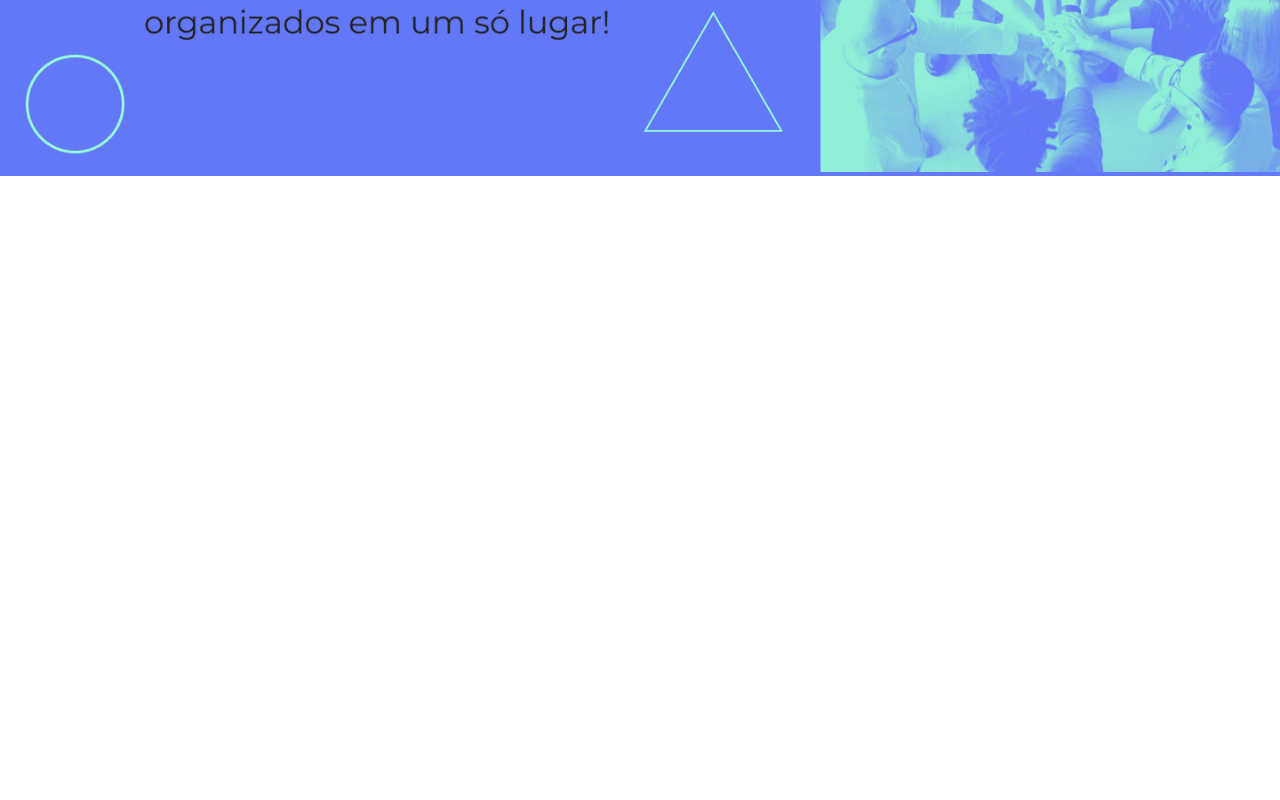
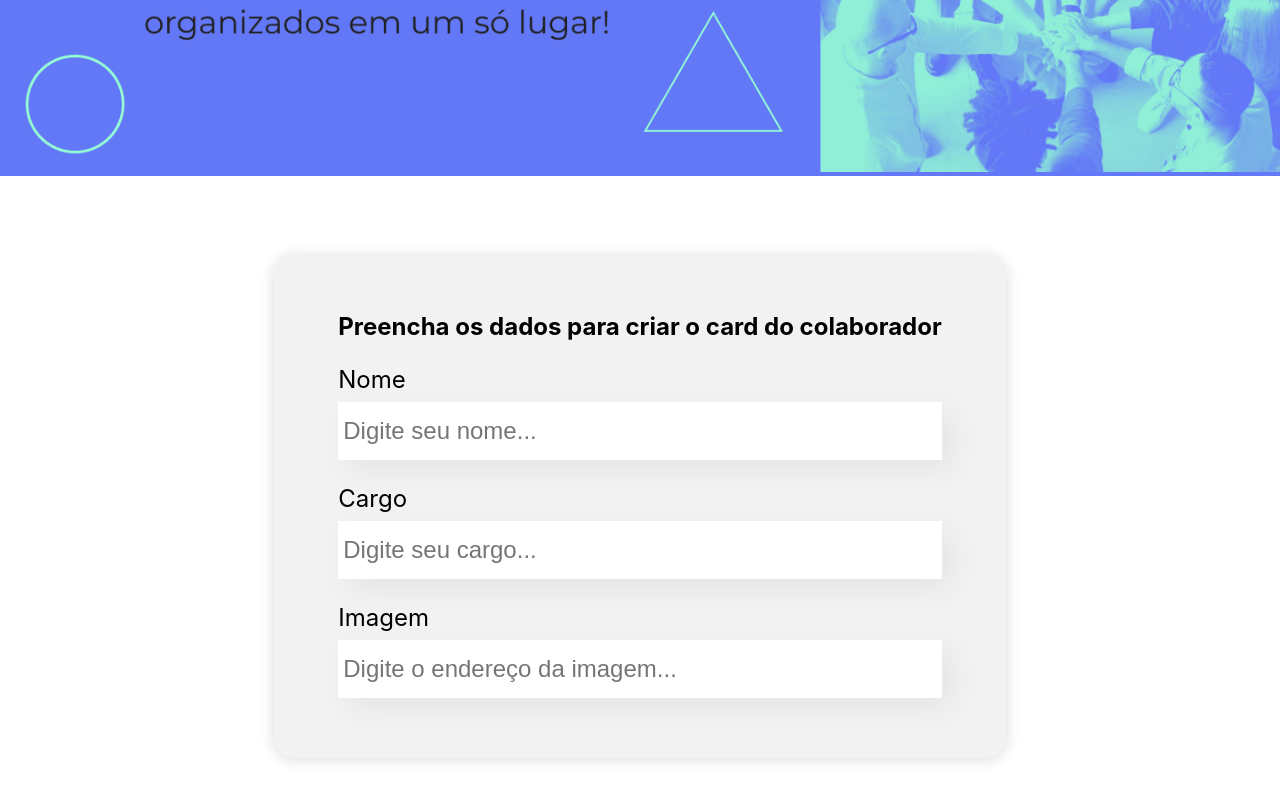
Before and after one commit to llorenzojorge/organo, a React (Create React App) app: page / in a window 1280 px wide. Shown: the part 322-1122 px from the top of the page. Before the commit the page ends 800 px from the top, so only its background shows below. Built offline with nearby package versions, Linux system fonts and the light colour scheme.

Commit message:
alterando css

```diff
--- a/src/App.js
+++ b/src/App.js
@@ -1,11 +1,11 @@
 import Banner from './componentes/Banner/Banner';
-import CampoTexto from './componentes/CampoTexto/CampoTexto';
+import Formulario from './componentes/Formulario';
 
 function App() {
   return (
     <div className="App">
       <Banner/>
-
+      <Formulario/>
     </div>
   );
 }
--- a/src/componentes/Formulario/Formulario.css
+++ b/src/componentes/Formulario/Formulario.css
@@ -0,0 +1,14 @@
+.formulario {
+    display: flex;
+    justify-content: center;
+    margin: 80px 0;
+}
+
+.formulario form {
+    max-width: 80%;
+    padding: 36px 64px;
+
+    background-color: #f2f2f2;
+    border-radius: 20px;
+    box-shadow: 0px 1px 15px 0px rgba(0, 0, 0, 0.150);
+}
--- a/src/componentes/Formulario/index.js
+++ b/src/componentes/Formulario/index.js
@@ -3,11 +3,12 @@
 
 const Formulario = () => {
     return (
-        <section>
+        <section className='formulario'>
             <form>
+                <h2>Preencha os dados para criar o card do colaborador</h2>
                 <CampoTexto label="Nome" placeholder="Digite seu nome" />
                 <CampoTexto label="Cargo" placeholder="Digite seu cargo" />
-                <CampoTextoexto label="Imagem" placeholder="Digite o endereço da imagem" />
+                <CampoTexto label="Imagem" placeholder="Digite o endereço da imagem" />
             </form>
         </section>
     )
```
